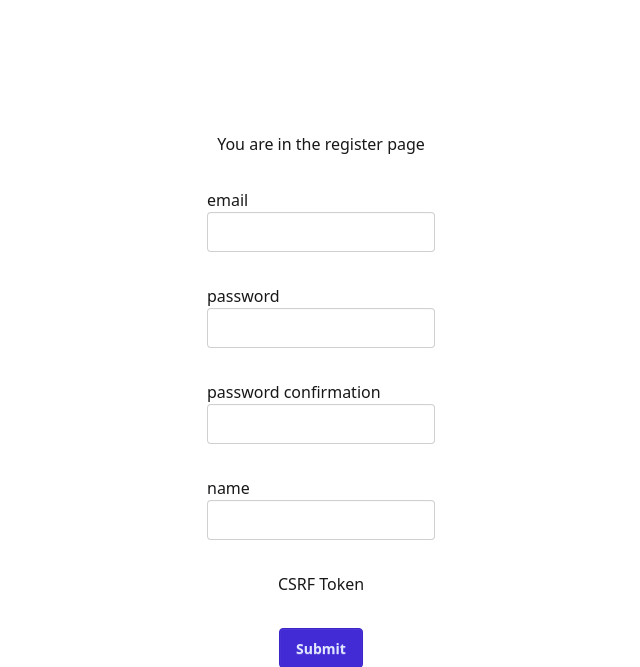
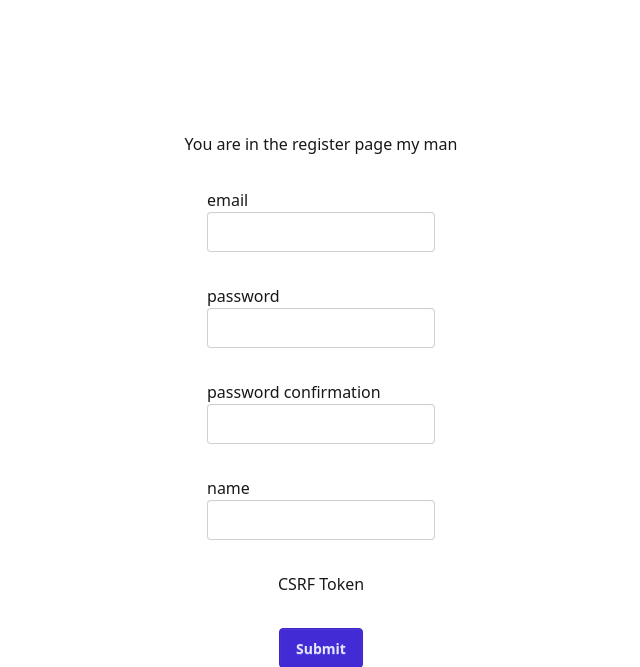
Before and after one commit to doukous/gen-tree, a Flask app: page /auth/register in a window 1280 px wide. Shown: the top 667 px of the page, without its empty margins (319-959 px from the left). Run offline with Flask 3, Linux system fonts and the light colour scheme; style sheets or scripts are compiled from the project's sources; parts of the project's set-up code (start-up, migrations or seed data) failed here and were passed over.

Commit message:
edit the template to test cd pipeline

```diff
--- a/gentree/templates/auth/register.html
+++ b/gentree/templates/auth/register.html
@@ -25,7 +25,7 @@
             </ul>
         {% endif %}
 
-        <h1 class="h1">You are in the register page</h1>
+        <h1 class="h1">You are in the register page my man</h1>
 
         <form class="flex flex-col items-center justify-center gap-y-8" action="{{ url_for('auth.login') }}" method="post">
             {{ form.hidden_tag() }}
```
